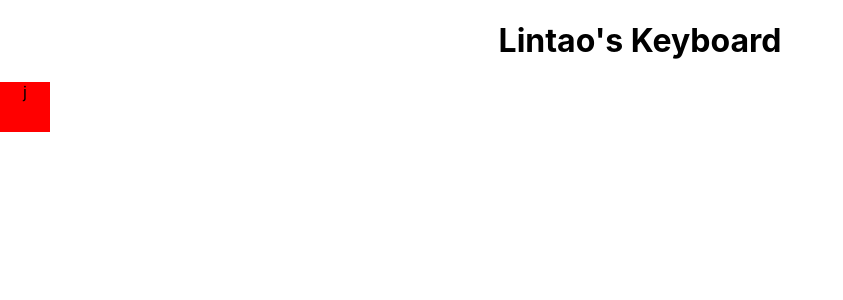
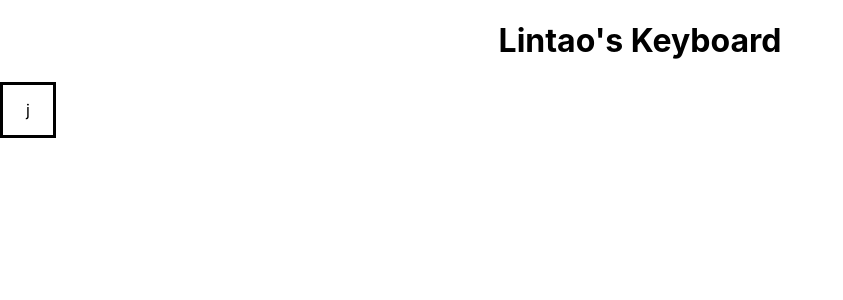
Before and after one commit to LintaoAmons/Keyboard, a React (Create React App) app: page / in a window 1280 px wide. Shown: the top 300 px of the page, without its empty margins (0-843 px from the left). Built offline with nearby package versions, Linux system fonts and the light colour scheme.

Commit message:
adjust button style

```diff
--- a/src/core/OneButton/OneButton.module.scss
+++ b/src/core/OneButton/OneButton.module.scss
@@ -1,5 +1,11 @@
 .button {
+	display: flex;
+	align-items: center;
+	justify-content: center;
+
 	width: 50px;
 	height: 50px;
-	background-color: red;
+	background-color: white;
+	border-style: solid;
+	border-color: black;
 }
--- a/src/core/OneButton/OneButton.tsx
+++ b/src/core/OneButton/OneButton.tsx
@@ -13,7 +13,9 @@ export enum Modifier {
 
 const OneButton: React.FC<OneButtonProps> = (props) => {
   return (
-    <div className={styles.button}>{props.keycode}</div>
+    <div className={styles.button}>
+      <span>{props.keycode}</span>
+    </div>
   )
 }
 
```
